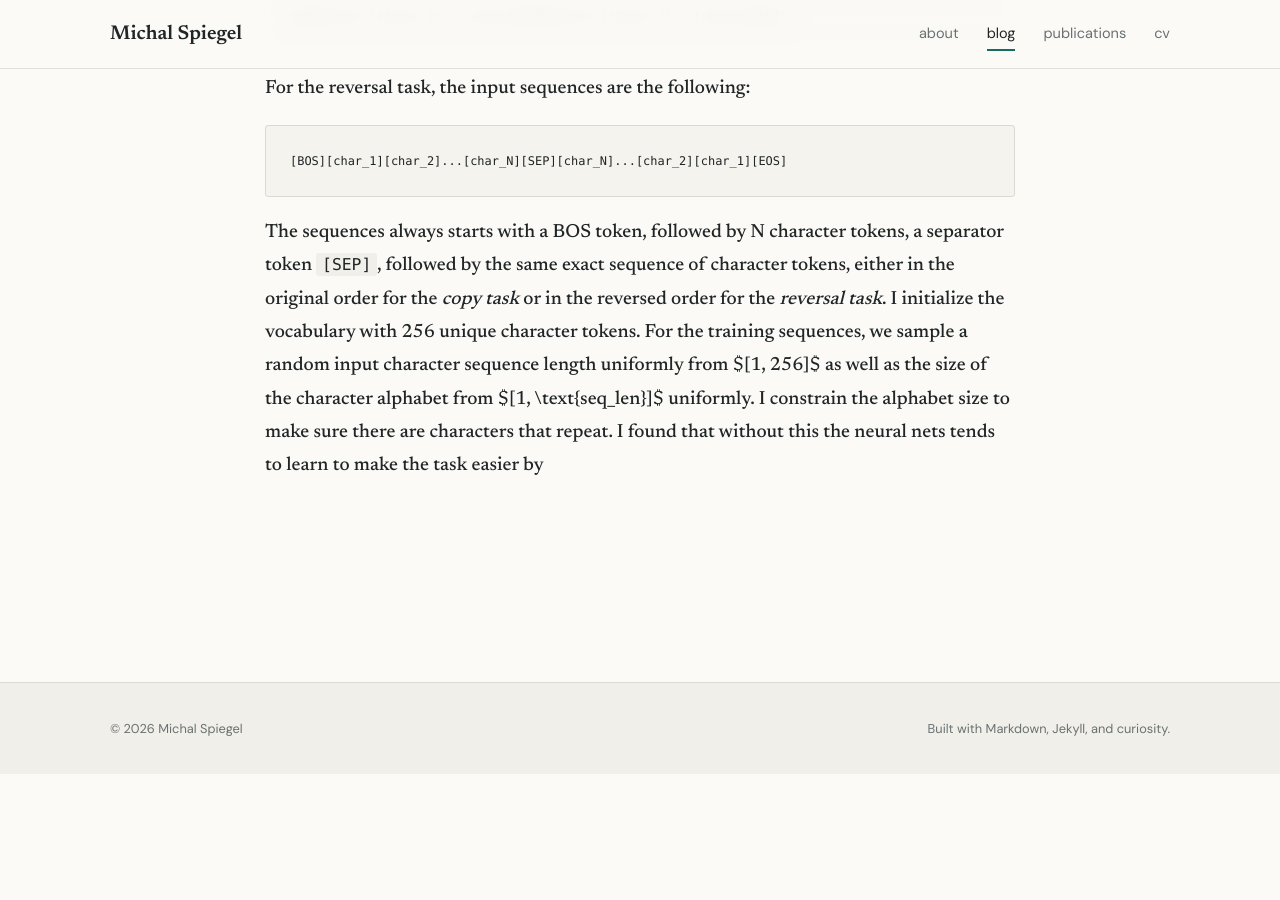
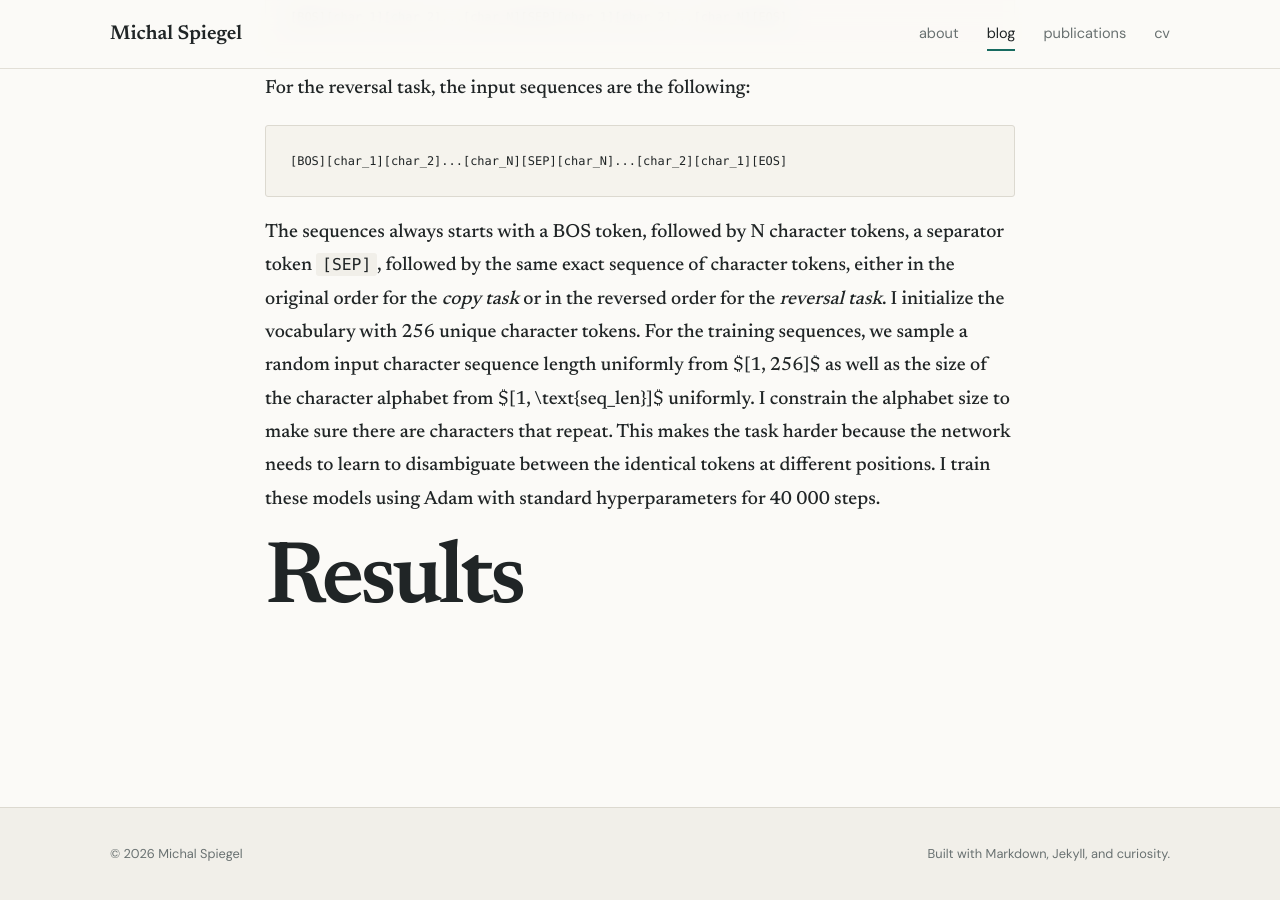
Before and after one commit to michalspiegel/michalspiegel.github.io, a Jekyll site: the page built from _posts/2026-11-02-rope-reversal.md, in a window 1280 px wide and 900 px high, scrolled down 2191 px. Built offline with Jekyll 4.4.1, drawn with Linux system fonts in a browser that asks for light colours; before the commit the page ends 2965 px from its top, so only the background shows below that.

Commit message:
Sync posts from vault (4f10c49)

````diff
--- a/_posts/2026-11-02-rope-reversal.md
+++ b/_posts/2026-11-02-rope-reversal.md
@@ -31,4 +31,6 @@ For the reversal task, the input sequences are the following:
 ```
 [BOS][char_1][char_2]...[char_N][SEP][char_N]...[char_2][char_1][EOS]
 ```
-The sequences always starts with a BOS token, followed by N character tokens, a separator token `[SEP]`, followed by the same exact sequence of character tokens, either in the original order for the *copy task* or in the reversed order for the *reversal task*. I initialize the vocabulary with 256 unique character tokens. For the training sequences, we sample a random input character sequence length uniformly from $[1, 256]$ as well as the size of the character alphabet from $[1, \text{seq\_len}]$ uniformly. I constrain the alphabet size to make sure there are characters that repeat. I found that without this the neural nets tends to learn to make the task easier by
+The sequences always starts with a BOS token, followed by N character tokens, a separator token `[SEP]`, followed by the same exact sequence of character tokens, either in the original order for the *copy task* or in the reversed order for the *reversal task*. I initialize the vocabulary with 256 unique character tokens. For the training sequences, we sample a random input character sequence length uniformly from $[1, 256]$ as well as the size of the character alphabet from $[1, \text{seq\_len}]$ uniformly. I constrain the alphabet size to make sure there are characters that repeat. This makes the task harder because the network needs to learn to disambiguate between the identical tokens at different positions. I train these models using Adam with standard hyperparameters for 40 000 steps.
+
+# Results
````
